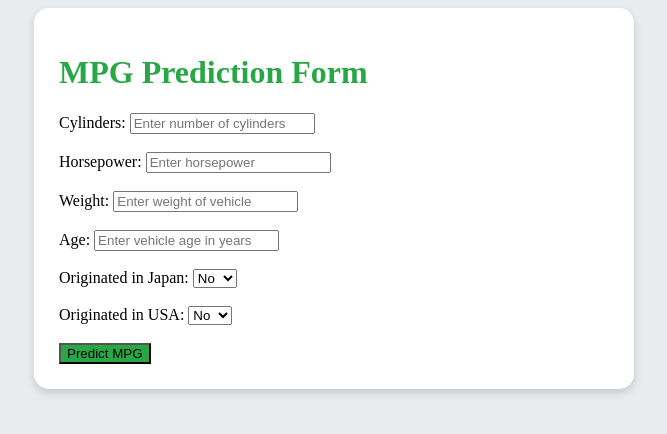
After one commit to kylesaunders20/EmergingTrendsProject, a Flask app: page /predict in a window 1280 px wide. The commit adds this page. Shown: the top 434 px of the page, without its empty margins (306-973 px from the left). Run offline with Flask 3, Linux system fonts and the light colour scheme; parts of the project's set-up code (start-up, migrations or seed data) failed here and were passed over.

Commit message:
Added mpg prediction page Added results page to display predicted mpg Added routing for mpg predictions page and for results page Added styling and image for prediction form and results page

```diff
--- a/app.py
+++ b/app.py
@@ -13,5 +13,30 @@ diabetes_model = load(r"C:\Users\kyle_\OneDrive\Desktop\Assignments Python May 2
 def index():
     return render_template('index.html')
 
+@app.route('/predict', methods=['GET', 'POST'])
+def predict():
+    if request.method == 'POST':
+        cylinders = request.form.get('cylinders', type=int)
+        horsepower = request.form.get('horsepower', type=int)
+        weight = request.form.get('weight', type=int)
+        age = request.form.get('age', type=int)
+        origin_japan = request.form.get('origin_japan', type=int)
+        origin_usa = request.form.get('origin_usa', type=int)
+
+        # Organize the data for the model
+        input_data = [[cylinders, horsepower, weight, age, origin_japan, origin_usa]]
+
+        # Make prediction
+        prediction = mpg_model.predict(input_data)[0]
+
+        # Round the prediction result to 2 decimal places
+        rounded_prediction = round(prediction, 2)
+
+        # Format the result
+        result = f"The predicted MPG is: {rounded_prediction}"
+        return render_template('results.html', result=result)
+
+    return render_template('mpgprediction.html')
+
 if __name__ == '__main__':
     app.run(debug=True)
--- a/static/style.css
+++ b/static/style.css
@@ -37,3 +37,63 @@
     border-radius: 10px;
     margin-top: 20px;
 }
+/* MPG Prediction Page Styles */
+.mpg-body {
+    background-color: #e9ecef; /* Light gray background for the body */
+}
+
+.mpg-container {
+    background-color: #fff;
+    border-radius: 15px;
+    padding: 25px;
+    max-width: 550px;
+    margin: auto;
+    box-shadow: 0 4px 8px rgba(0, 0, 0, 0.15);
+}
+
+.mpg-container h1 {
+    color: #28a745; /* Green color for the heading */
+}
+
+.mpg-container form {
+    margin-top: 20px;
+}
+
+.mpg-container button {
+    background-color: #28a745; /* Green background for the button */
+}
+
+.mpg-container button:hover {
+    background-color: #218838;
+}
+/* Prediction Result Page Styles */
+.result-container {
+    background-color: #f8f9fa;
+    padding: 30px;
+    border-radius: 15px;
+    max-width: 600px;
+    margin: auto;
+    box-shadow: 0 4px 8px rgba(0, 0, 0, 0.15);
+    text-align: center;
+}
+
+.result-container img {
+    max-width: 100%;
+    height: auto;
+    border-radius: 10px;
+    margin-bottom: 20px;
+}
+
+.result-container .result {
+    font-size: 1.2rem;
+    color: #17a2b8; /* Teal color for results */
+    margin-bottom: 20px;
+}
+
+.result-container a.predict-button {
+    background-color: #17a2b8; /* Teal background for the button */
+}
+
+.result-container a.predict-button:hover {
+    background-color: #138496;
+}
--- /dev/null
+++ b/templates/mpgprediction.html
@@ -0,0 +1,39 @@
+<!DOCTYPE html>
+<html lang="en">
+<head>
+    <title>MPG Prediction</title>
+    <link rel="stylesheet" href="{{ url_for('static', filename='style.css') }}">
+</head>
+<body class="mpg-body">
+    <div class="mpg-container">
+        <h1>MPG Prediction Form</h1>
+        <form action="/predict" method="post">
+
+            <label for="cylinders">Cylinders:</label>
+            <input type="number" id="cylinders" name="cylinders" min="1" placeholder="Enter number of cylinders" required><br><br>
+
+            <label for="horsepower">Horsepower:</label>
+            <input type="number" id="horsepower" name="horsepower" min="1" placeholder="Enter horsepower" required><br><br>
+
+            <label for="weight">Weight:</label>
+            <input type="number" id="weight" name="weight" min="1" placeholder="Enter weight of vehicle" required><br><br>
+
+            <label for="age">Age:</label>
+            <input type="number" id="age" name="age" min="1" placeholder="Enter vehicle age in years" required><br><br>
+
+            <label for="origin_japan">Originated in Japan:</label>
+            <select id="origin_japan" name="origin_japan">
+                <option value="0">No</option>
+                <option value="1">Yes</option>
+            </select><br><br>
+
+            <label for="origin_usa">Originated in USA:</label>
+            <select id="origin_usa" name="origin_usa">
+                <option value="0">No</option>
+                <option value="1">Yes</option>
+            </select><br><br>
+            <button type="submit">Predict MPG</button>
+        </form>
+    </div>
+</body>
+</html>
```
Also changed, not shown: templates/results.html (added, +14 -0 lines), static/carsalesman.png (added).
